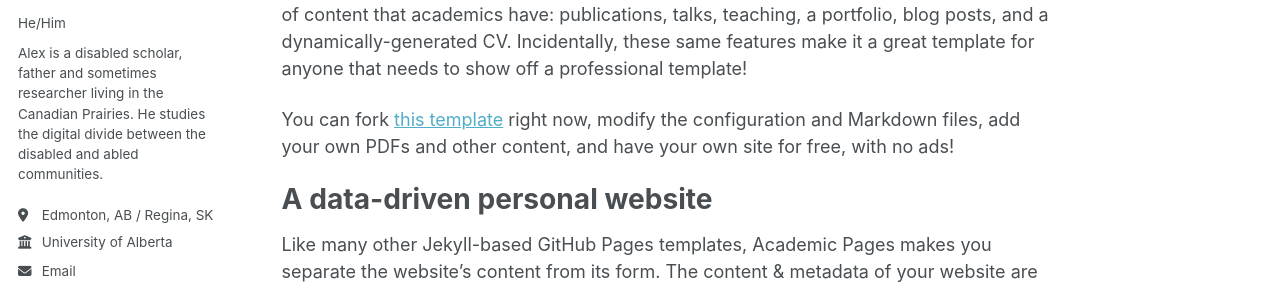
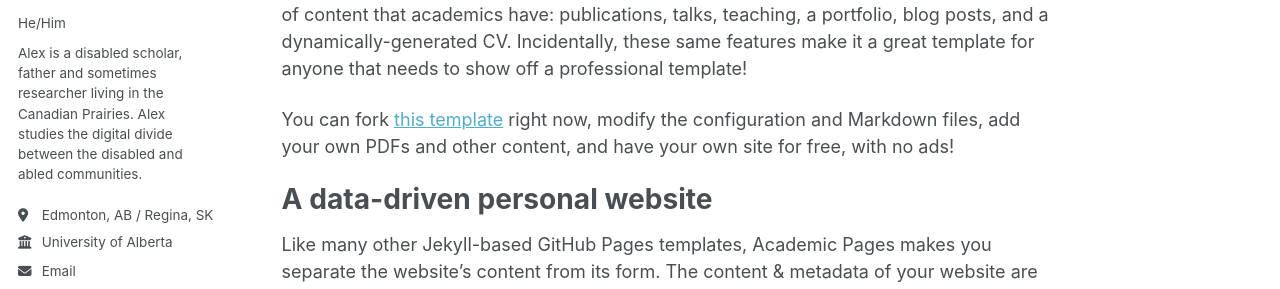
Before and after one commit to Rakk510/Me-Version-2, a Jekyll site: the page built from _pages/about.md, in a window 1280 px wide. Shown: the part 305-594 px from the top of the page. Built offline with Jekyll 4.4.1, drawn with Linux system fonts in a browser that asks for light colours; some web fonts are replaced; a script bundle is joined from its source files by our own code; library files that are not in the unit come from our copies.

Commit message:
Update _config.yml

```diff
--- a/_config.yml
+++ b/_config.yml
@@ -18,7 +18,7 @@ author:
   avatar: "profile.png"
   name: "Alex Freeman"
   pronouns: "He/Him"
-  bio: "Alex is a disabled scholar, father and sometimes researcher living in the Canadian Prairies. He studies the digital divide between the disabled and abled communities."
+  bio: "Alex is a disabled scholar, father and sometimes researcher living in the Canadian Prairies. Alex studies the digital divide between the disabled and abled communities."
   location: "Edmonton, AB / Regina, SK"
   employer: "University of Alberta"
   uri:
```
